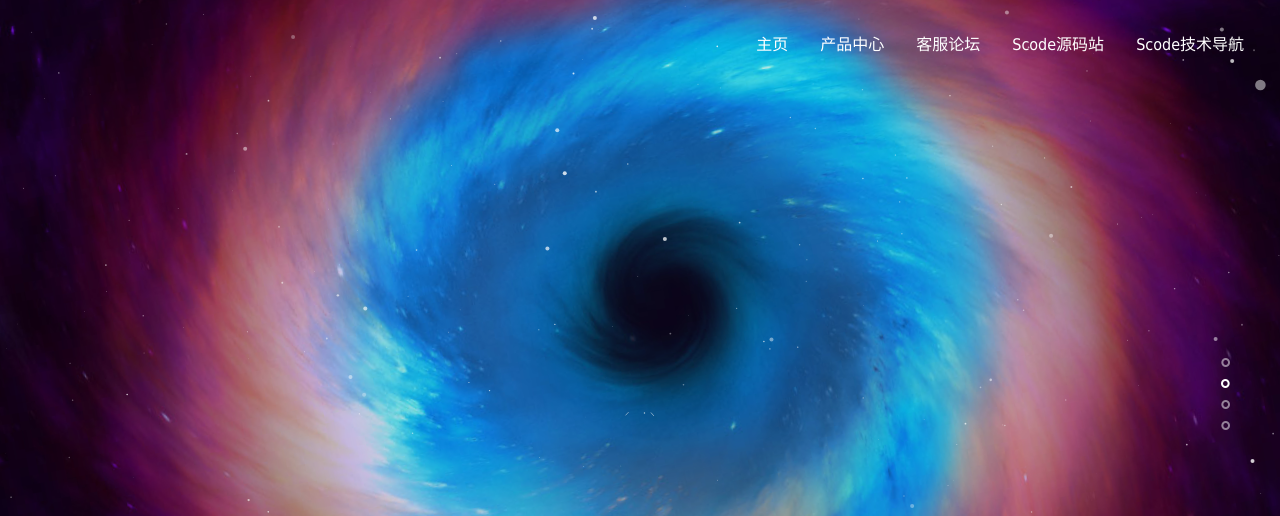
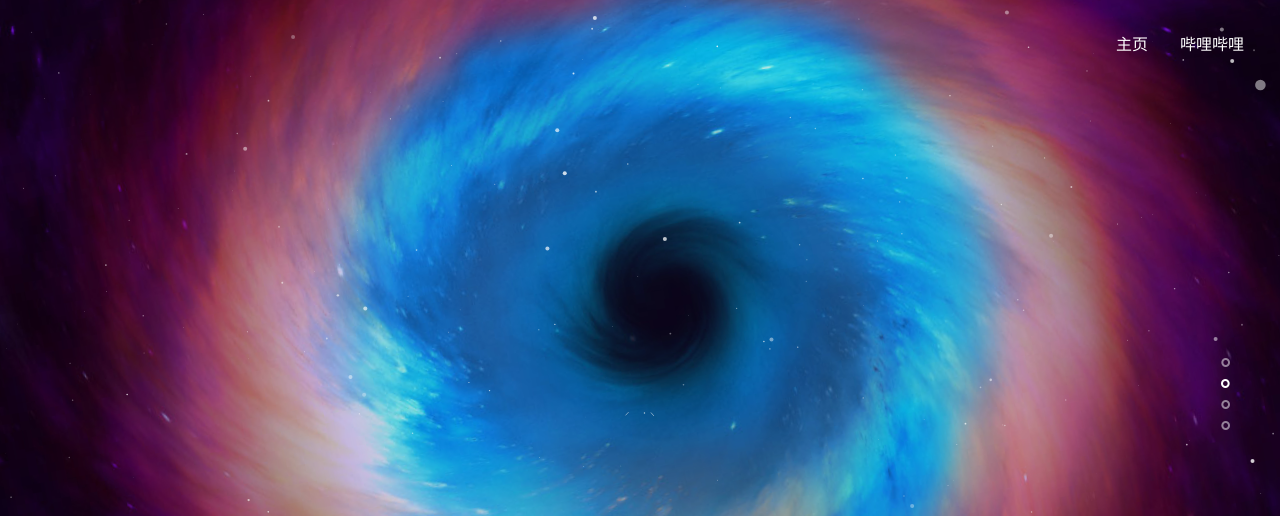
Before and after one commit to RhoPaper/hyk-site, a plain HTML site: page index.html in a window 1280 px wide. Shown: the top 516 px of the page. Drawn offline with Linux system fonts and the light colour scheme.

Commit message:
Update index.html

```diff
--- a/index.html
+++ b/index.html
@@ -5,7 +5,7 @@
   <meta http-equiv="X-UA-Compatible" content="IE=edge" />
   <link rel="shortcut icon" href="favicon.ico?v=cf816faff5f7d118d871cd8c12a91f16" />
   <link rel="bookmark" href="favicon.ico?v=cf816faff5f7d118d871cd8c12a91f16" type="image/x-icon" />
-  <title>轩哥测试</title>
+  <title>富贵Vlog</title>
   <link rel="stylesheet" href="css/style.css?v=b993df12a67a04fb5a9bbc29623d772f" />
  </head>
  <body>
@@ -20,10 +20,7 @@
       <div class="nav_box" id="nav_box">
        <ul>
         <li><a href="" target="" clickid="guanwang_navigation_homepage">主页</a></li>
-        <li><a href="tencent://AddContact/?fromId=45&fromSubId=1&subcmd=all&uin=78174858&website=121212" target="_blank" clickid="guanwang_navigation_productcenter">产品中心</a></li>
-        <li><a href="http://jq.qq.com/?_wv=1027&k=2DJFZDr" target="_blank" clickid="guanwang_navigation_customer">客服论坛</a></li>
-        <li><a href="https://www.scode1.com/" target="_blank" clickid="guanwang_navigation_yangtai">Scode源码站</a></li>
-        <li><a href="https://dh.scode1.com/" target="_blank" clickid="guanwang_navigation_yangtai">Scode技术导航</a></li>
+        <li><a href="https://space.bilibili.com/3546664279214264">哔哩哔哩</a></li>
        </ul>
        <span class="ic_line"></span>
       </div>
```
